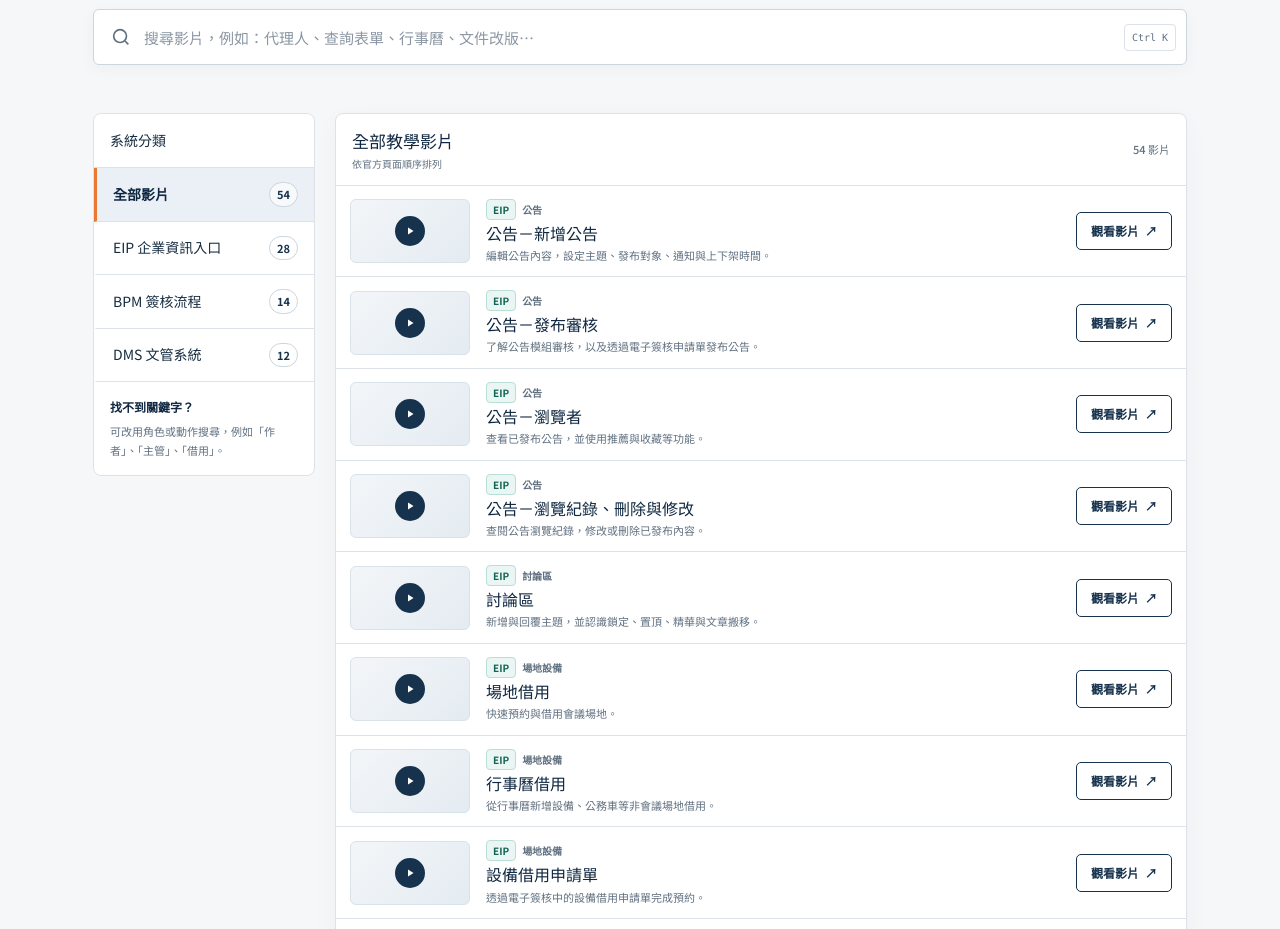
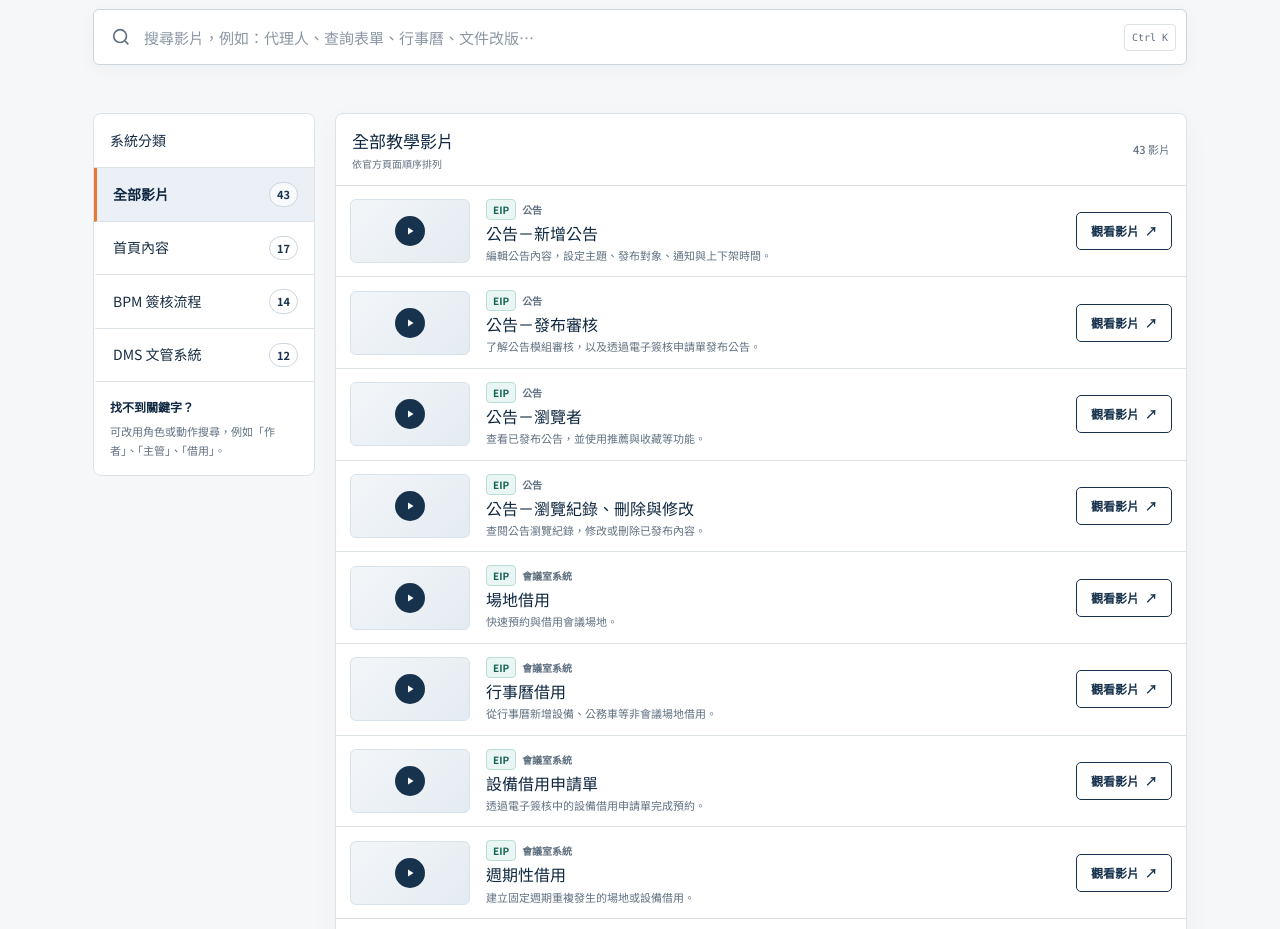
Before and after one commit to C44ationmis/eip-video-guide, a plain HTML site: page index.html in a window 1280 px wide. Shown: the part 231-1160 px from the top of the page. Drawn offline with Linux system fonts and the light colour scheme.

Commit message:
Update index.html
Co-Authored-By: Claude Opus 5.5 <noreply@anthropic.com>
Claude-Session: https://claude.ai/code/session_01BRkGpRKhZvEWYgXLgHWdya

```diff
--- a/index.html
+++ b/index.html
@@ -116,7 +116,6 @@
       <span class="logo"><svg width="14" height="14" viewBox="0 0 24 24" fill="#fff"><path d="M7 4.5v15l12-7.5z"/></svg></span>
       EIP 使用者影音教學
     </a>
-    <a class="ext" href="https://www.edetw.com/elearning-uofuser/" target="_blank" rel="noopener">原始教學網站 ↗</a>
   </div>
 </header>
 
@@ -129,7 +128,7 @@
         <h1>開元食品 EIP 系統操作教學指引</h1>
         <p class="sub">請於下方輸入關鍵字快速查找需要的影片教程</p>
       </div>
-      <div class="count"><strong id="heroCount">54</strong>部教學影片</div>
+      <div class="count"><strong id="heroCount">43</strong>部教學影片</div>
     </div>
     <label class="search">
       <svg width="22" height="22" viewBox="0 0 24 24" fill="none" stroke="currentColor" stroke-width="1.8"><circle cx="11" cy="11" r="7"/><path d="m20 20-3.6-3.6"/></svg>
@@ -142,7 +141,7 @@
     <aside>
       <div class="side-title">系統分類</div>
       <button class="cat" data-sys="ALL" aria-pressed="true">全部影片 <span class="pill" data-c="ALL"></span></button>
-      <button class="cat" data-sys="EIP" aria-pressed="false">EIP 企業資訊入口 <span class="pill" data-c="EIP"></span></button>
+      <button class="cat" data-sys="EIP" aria-pressed="false">首頁內容 <span class="pill" data-c="EIP"></span></button>
       <button class="cat" data-sys="BPM" aria-pressed="false">BPM 簽核流程 <span class="pill" data-c="BPM"></span></button>
       <button class="cat" data-sys="DMS" aria-pressed="false">DMS 文管系統 <span class="pill" data-c="DMS"></span></button>
       <div class="help">
@@ -154,7 +153,7 @@
     <section class="panel">
       <div class="panel-head">
         <div><h2 id="listTitle">全部教學影片</h2><small>依官方頁面順序排列</small></div>
-        <span class="n"><span id="shown">54</span> 影片</span>
+        <span class="n"><span id="shown">43</span> 影片</span>
       </div>
       <div id="list"></div>
       <div class="empty" id="empty">找不到符合的影片，換個關鍵字試試看。</div>
@@ -176,25 +175,17 @@ const V = [
   // 格式：["系統(EIP/BPM/DMS)", "小分類", "影片標題", "YouTube 影片ID", "一句說明"],
   // YouTube 影片ID = youtu.be/ 後面那串，例如 https://youtu.be/atojgC2kS3k → atojgC2kS3k
   // 新增影片：複製一行改內容；刪除影片：整行刪掉（注意每行結尾的逗號）
+  // 第一格 "EIP" / "BPM" / "DMS" 是分類代碼，不要刪也不要改
   ["EIP", "公告", "公告－新增公告", "atojgC2kS3k", "編輯公告內容，設定主題、發布對象、通知與上下架時間。"],
   ["EIP", "公告", "公告－發布審核", "ZQsP26D1gms", "了解公告模組審核，以及透過電子簽核申請單發布公告。"],
   ["EIP", "公告", "公告－瀏覽者", "41PbSFFS6iQ", "查看已發布公告，並使用推薦與收藏等功能。"],
   ["EIP", "公告", "公告－瀏覽紀錄、刪除與修改", "rycy7tEFUGA", "查閱公告瀏覽紀錄，修改或刪除已發布內容。"],
-  ["EIP", "討論區", "討論區", "7sdRv5868cY", "新增與回覆主題，並認識鎖定、置頂、精華與文章搬移。"],
-  ["EIP", "場地設備", "場地借用", "N9eeUiA312k", "快速預約與借用會議場地。"],
-  ["EIP", "場地設備", "行事曆借用", "0hgMoKOA55g", "從行事曆新增設備、公務車等非會議場地借用。"],
-  ["EIP", "場地設備", "設備借用申請單", "CuMnC8xA7mI", "透過電子簽核中的設備借用申請單完成預約。"],
-  ["EIP", "場地設備", "週期性借用", "fquRX1Mwc9U", "建立固定週期重複發生的場地或設備借用。"],
-  ["EIP", "場地設備", "保管人借用管理", "UZepDTJOlKI", "保管人處理借出、歸還或拒絕已預約的設備。"],
-  ["EIP", "問卷", "新增問卷基本設定", "cRxyYqHFXNY", "設定問卷名稱、記名方式、重複填寫與統計結果。"],
-  ["EIP", "問卷", "新增問卷題目設定", "YebK2_Kdvn8", "逐題建立、複製現有問卷，或使用 Excel 匯入題目。"],
-  ["EIP", "問卷", "新增問卷調查時間與對象", "Q_3ng0-Cwv8", "設定調查對象、調查期間、結果公布與通知時間。"],
-  ["EIP", "問卷", "問卷發布審核", "OA-VpGx7V1U", "審核需要核准後才能上架的問卷。"],
-  ["EIP", "問卷", "問卷填寫者", "I_fSdT_7_s0", "填寫、修改或取消問卷，並查看開放的統計結果。"],
-  ["EIP", "問卷", "問卷發布者功能", "Kb284mtJKAQ", "回收填答、查看圖表、設定觀看權限並匯出資料。"],
-  ["EIP", "內容維護", "相簿維護專區", "gBXld7eeImo", "新增相簿、上傳照片，並讓有權限的人員瀏覽。"],
+  ["EIP", "會議室系統", "場地借用", "N9eeUiA312k", "快速預約與借用會議場地。"],
+  ["EIP", "會議室系統", "行事曆借用", "0hgMoKOA55g", "從行事曆新增設備、公務車等非會議場地借用。"],
+  ["EIP", "會議室系統", "設備借用申請單", "CuMnC8xA7mI", "透過電子簽核中的設備借用申請單完成預約。"],
+  ["EIP", "會議室系統", "週期性借用", "fquRX1Mwc9U", "建立固定週期重複發生的場地或設備借用。"],
+  ["EIP", "會議室系統", "保管人借用管理", "UZepDTJOlKI", "保管人處理借出、歸還或拒絕已預約的設備。"],
   ["EIP", "內容維護", "影音維護專區", "NztrbceNZr0", "上傳影音檔案並設定可觀看的人員。"],
-  ["EIP", "首頁內容", "公司語錄", "i6J3aG-mwkc", "設定公司精神與宗旨，顯示於員工首頁面板。"],
   ["EIP", "首頁內容", "活動看板", "qJ8NgIJqUqI", "以圖片輪播方式，在首頁面板傳達活動內容。"],
   ["EIP", "行事曆", "行事曆－新增工作與備忘", "RLIi5x9sWB8", "新增工作及備忘，並在日、週、月檢視中維護。"],
   ["EIP", "行事曆", "行事曆－新增交辦", "_PJNMscNM4E", "交辦工作、回報進度，並由交辦人進行完成審核。"],
@@ -202,8 +193,6 @@ const V = [
   ["EIP", "行事曆", "查看與維護他人行事曆", "IqNPy7iIstI", "查看他人行程，或在具備權限時協助維護。"],
   ["EIP", "行事曆", "組織行事曆", "f4H7QIiAe1s", "維護公司與部門事件，以及國定假日。"],
   ["EIP", "行事曆", "個人行事曆連結", "883a3ZAqwh0", "與 Google、Office 365、Outlook、iCloud 等行事曆同步。"],
-  ["EIP", "個人工具", "公事包", "Bqige7EF-Io", "存放常用檔案，並視權限分享給同仁下載。"],
-  ["EIP", "個人工具", "客戶資料庫", "5MP-2vWjnyM", "新增與查詢客戶資料。"],
   ["BPM", "申請者", "1-1 申請者－申請表單", "Z1fy31hQnRk", "找到需要申請的表單並開始填寫。"],
   ["BPM", "申請者", "1-2 申請者－填寫表單", "DyYHbYrDMy8", "填寫與送出表單，或代理他人填寫後送簽。"],
   ["BPM", "申請者", "1-3 申請者－查詢表單", "eZRykoSkM-w", "查詢本人或代理送審的表單，並使用作廢、取回與列印。"],
@@ -231,7 +220,7 @@ const V = [
   ["DMS", "目錄管理者", "目錄管理者 01－文件操作功能", "S9q75PJysl8", "管理作廢、銷毀、上下架、置換、讀者權限與紙本分發。"],
   ["DMS", "目錄管理者", "文件維護", "YUdEYMnhcXw", "調整目錄位置、搬移文件、作廢、銷毀並變更讀作者。"]
 ];
-const NAME = {ALL:"全部教學影片",EIP:"EIP 企業資訊入口",BPM:"BPM 簽核流程",DMS:"DMS 文管系統"};
+const NAME = {ALL:"全部教學影片",EIP:"首頁內容",BPM:"BPM 簽核流程",DMS:"DMS 文管系統"};
 const esc = s => s.replace(/[&<>"]/g, c => ({"&":"&amp;","<":"&lt;",">":"&gt;",'"':"&quot;"}[c]));
 const list = document.getElementById("list"), q = document.getElementById("q");
 const PLAY = '<span class="play"><svg width="12" height="12" viewBox="0 0 24 24" fill="#fff"><path d="M8 5v14l11-7z"/></svg></span>';
@@ -239,6 +228,8 @@ const PLAY = '<span class="play"><svg width="12" height="12" viewBox="0 0 24 24"
 const cnt = {ALL:V.length,EIP:0,BPM:0,DMS:0};
 V.forEach(v => cnt[v[0]]++);
 document.querySelectorAll("[data-c]").forEach(e => e.textContent = cnt[e.dataset.c]);
+document.getElementById("heroCount").textContent = V.length;
+document.getElementById("shown").textContent = V.length;
 
 list.innerHTML = V.map(v => {
   const url = "https://youtu.be/" + v[3];
```
